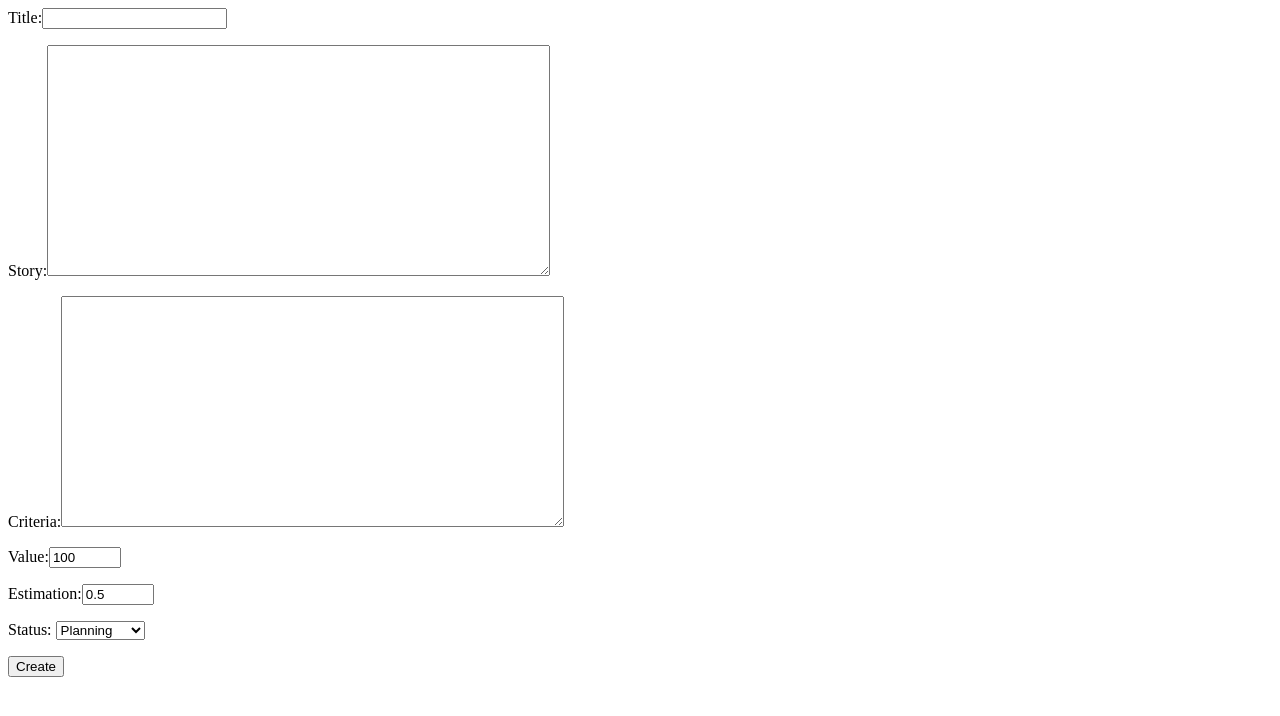
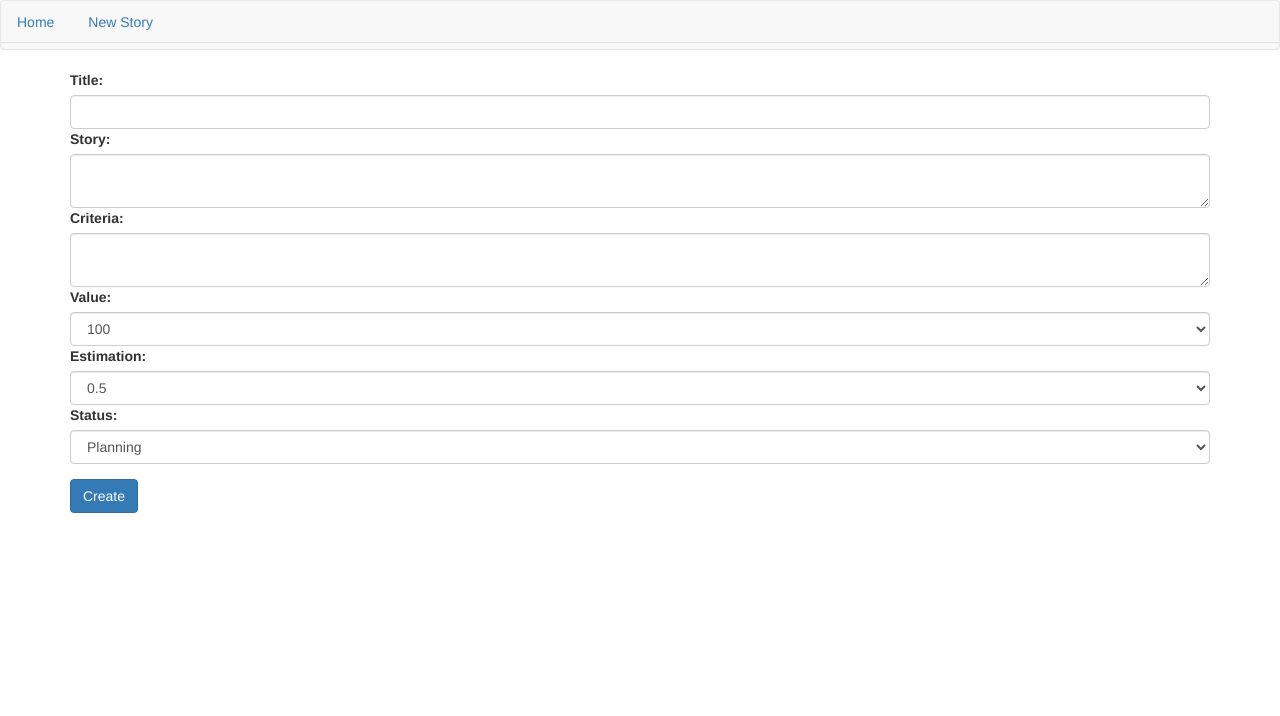
Before and after one commit to hamargyuri/user-story-manager-hamargyuri, a Flask app: page /story/ in a window 1280 px wide. Shown: the top 716 px of the page. Run offline with Flask 2, Linux system fonts and the light colour scheme; parts of the project's set-up code (start-up, migrations or seed data) failed here and were passed over; some libraries are stand-ins or nearby versions.

Commit message:
form bootstrapized

```diff
--- a/templates/form.html
+++ b/templates/form.html
@@ -1,25 +1,53 @@
-<DOCTYPE! html>
+<!DOCTYPE html>
 <html>
     <head>
+        <meta charset="utf-8">
+        <meta http-equiv="X-UA-Compatible" content="IE=edge">
+        <meta name="viewport" content="width=device-width, initial-scale=1">
+        <link rel="stylesheet" href="http://maxcdn.bootstrapcdn.com/bootstrap/3.3.7/css/bootstrap.min.css">
+        <script src="https://ajax.googleapis.com/ajax/libs/jquery/1.12.4/jquery.min.js"></script>
+        <script src="http://maxcdn.bootstrapcdn.com/bootstrap/3.3.7/js/bootstrap.min.js"></script>
         <title>{{ maintitle }}</title>
     </head>
     <body>
-        <form action={{ action }} method="post">
-            <p>Title:<input type="text" name="title" value={{ title }}></p>
-            <p>Story:<textarea name="story" rows=15 cols=60>{{ story }}</textarea></p>
-            <p>Criteria:<textarea name="criteria" rows=15 cols=60>{{ criteria }}</textarea></p>
-            <p>Value:<input name="businessvalue" type="number" min="100" max="1500" step="100" value={{ businessvalue }}></p>
-            <p>Estimation:<input name="estimation" type="number" min="0.5" max="40" step="0.5" value={{ estimation }}></p>
-            <p>Status:
-                <select name="status">
+        <nav class="navbar navbar-default">
+            <ul class="nav nav-tabs">
+                <li role="presentation"><a href="/">Home</a></li>
+                <li role="presentation"><a href="/story" method="get">New Story</a></li>
+            </ul>
+        </nav>
+        <div class="container">
+            <form  action="{{ action }}" method="post">
+                <div class="form-group">
+                    <label for="title">Title:</label>
+                    <input type="text" class="form-control" name="title" id="title" value="{{ title }}">
+                    <label for="story">Story:</label>
+                    <textarea class="form-control" name="story" id="story" value="{{ story }}"></textarea>
+                    <label for="criteria">Criteria:</label>
+                    <textarea class="form-control" name="criteria" id="criteria" value="{{ criteria }}"></textarea>
+                    <label for="value">Value:</label>
+                    <select type="text" class="form-control" name="businessvalue" id="value" value="{{ businessvalue }}">
+                        {% for i in range(1, 16) %}
+                        <option>{{ i * 100 }}</option>
+                        {% endfor %}
+                    </select>
+                    <label for="estimation">Estimation:</label>
+                    <select type="text" class="form-control" name="estimation" id="estimation" value="{{ estimation }}">
+                        {% for i in range(1, 81) %}
+                        <option>{{ i * 0.5 }}</option>
+                        {% endfor %}
+                    </select>
+                    <label for="status">Status:</label>
+                    <select class="form-control" name="status" id="status" value="{{ status }}">
                         <option>Planning</option>
                         <option>To do</option>
                         <option>In progress</option>
                         <option>Review</option>
                         <option>Done</option>
                     </select>
-            </p>
-            <p><input type="submit" value={{ button }}></p>
+                </div>
+                <input type="submit" class="btn btn-primary" value="{{ button }}">
             </form>
+        </div>
     </body>
 </html>
```
Lines whose indentation alone changed are shown as unchanged.
